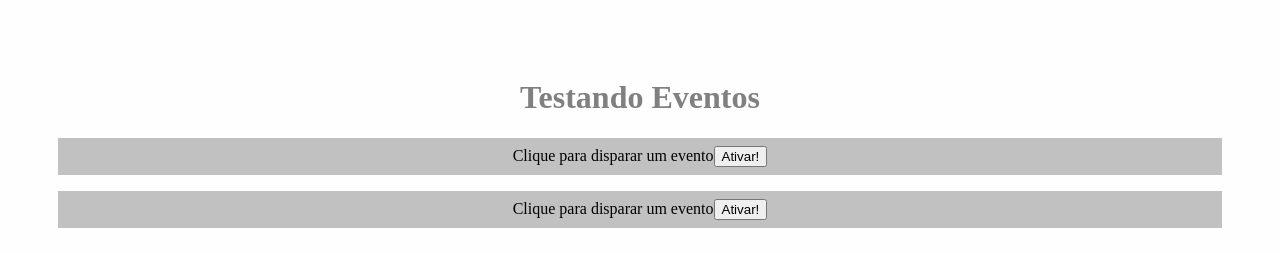
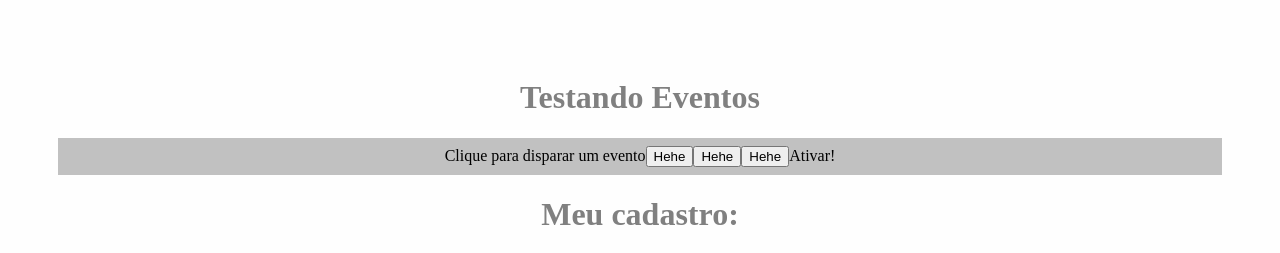
Before and after one commit to Luiz-F-Brogiato/React-app, a React (Create React App) app: page / in a window 1280 px wide. Shown: the top 253 px of the page. Built offline with nearby package versions, Linux system fonts and the light colour scheme.

Commit message:
Aprendendo sobre Eventos em props

```diff
--- a/src/App.js
+++ b/src/App.js
@@ -21,7 +21,6 @@
     <div className="App">
      <h1>Testando Eventos</h1>
     <Evento numero="1"/>
-    <Evento numero="2"/>
     <Form/>
     </div>
   );
--- a/src/components/Evento.js
+++ b/src/components/Evento.js
@@ -1,16 +1,26 @@
-function Evento({numero}){
+import Button from "./evento/Button";
+
+function Evento(){
 
     function meuEvento(){
-        alert(`Opa! Fui ativado!${numero}`)
+        alert(`Ativando o primeiro evento`)
+    }
+
+    function segundoEvento() {
+        alert("Ativando o segundo evento")
     }
 
 return(
     <>
     <p>
         Clique para disparar um evento
-        <button onClick={meuEvento}> {/* Não coloque () */}
+        <Button text="Primeiro Evento"/>
+        <Button event={meuEvento} text="Primeiro evento"/>
+        <Button event={segundoEvento} text="Segundo evento"/>
             Ativar!
-        </button>
+       {/*  <button onClick={meuEvento}>
+        </button> */}
+        {/* Não coloque () */}
     </p>
     </>
 )
--- /dev/null
+++ b/src/components/evento/Button.js
@@ -0,0 +1,6 @@
+function Button(props){
+return <button onClick={props.event}>Hehe</button>
+
+}
+
+export default Button
```
